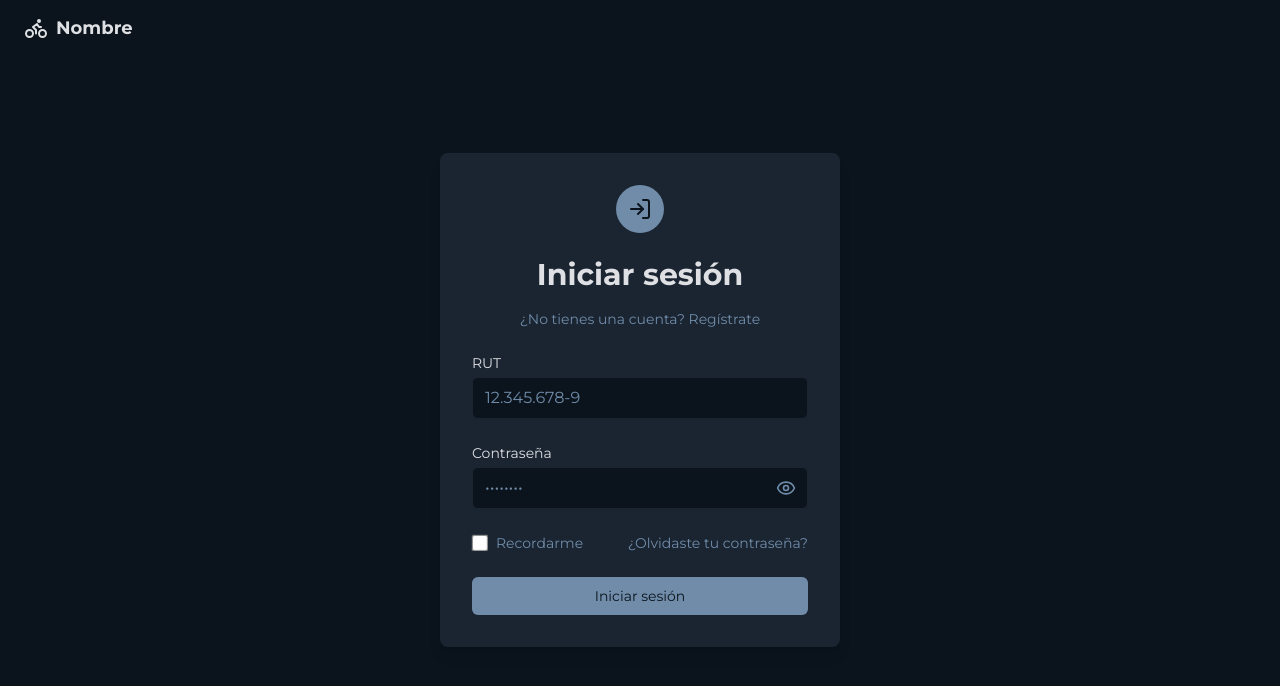
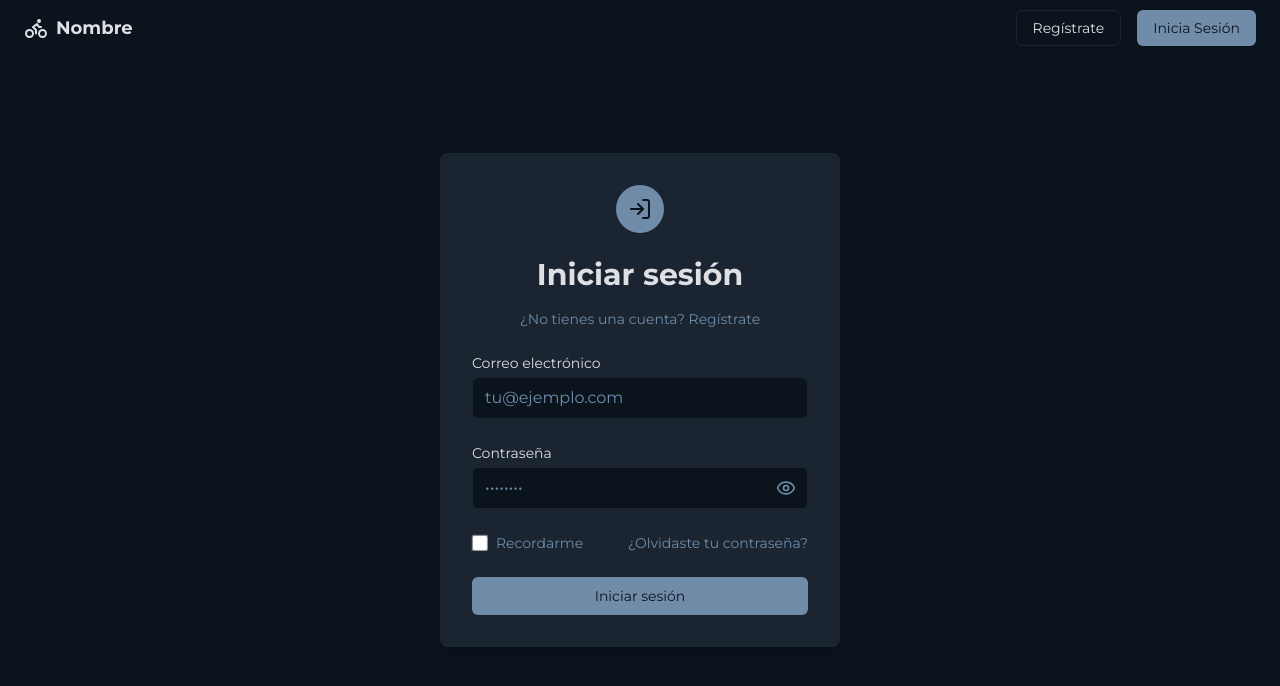
Before and after one commit to clikzz/Proyecto-ISW, a Next.js app in the folder frontend/: page /login in a window 1280 px wide. Shown: the top 686 px of the page. Built offline with nearby package versions, Linux system fonts and the light colour scheme.

Commit message:
Refactor JWT token expiration to 12 hours

```diff
--- a/frontend/src/components/Layout.jsx
+++ b/frontend/src/components/Layout.jsx
@@ -1,16 +1,48 @@
 // components/Layout.js
 import { Bike } from 'lucide-react';
 import Link from 'next/link';
+import { Button } from '@components/ui/button';
+import React from 'react';
+import { useRouter } from 'next/router';
+import { useAuth } from '../context/authContext';
 
 export default function Layout({ children }) {
+  const router = useRouter();
+  const { isAuthenticated, logout } = useAuth();
+
+  const handleLogout = () => {
+    logout();
+    router.push('/');
+  };
+
   return (
     <div>
-      <header className="absolute px-4 lg:px-6 h-14 flex items-center">
+      <header className="absolute px-4 lg:px-6 h-14 flex items-center justify-between w-full">
         <Link className="flex items-center justify-center" href="/">
           <Bike className="h-6 w-6" />
           <span className="ml-2 text-lg font-bold">Nombre</span>
         </Link>
-        <nav className="ml-auto flex gap-4 sm:gap-6"></nav>
+        <nav className="ml-auto flex gap-4 sm:gap-6">
+          <div className="space-x-4">
+            {isAuthenticated ? (
+              <>
+                <Link href="/home">
+                  <Button variant="outline">Home</Button>
+                </Link>
+                <Button onClick={handleLogout}>Cerrar Sesión</Button>
+              </>
+            ) : (
+              <>
+                <Link href="/register">
+                  <Button variant="outline">Regístrate</Button>
+                </Link>
+                <Link href="/login">
+                  <Button>Inicia Sesión</Button>
+                </Link>
+              </>
+            )}
+          </div>
+        </nav>
       </header>
       <main>{children}</main>
     </div>
--- /dev/null
+++ b/frontend/src/context/authContext.js
@@ -0,0 +1,31 @@
+// context/authContext.js
+import React, { createContext, useContext, useState, useEffect } from 'react';
+
+const AuthContext = createContext();
+
+export const AuthProvider = ({ children }) => {
+  const [isAuthenticated, setIsAuthenticated] = useState(false);
+
+  useEffect(() => {
+    const token = localStorage.getItem('token');
+    setIsAuthenticated(!!token);
+  }, []);
+
+  const login = (token) => {
+    localStorage.setItem('token', token);
+    setIsAuthenticated(true);
+  };
+
+  const logout = () => {
+    localStorage.removeItem('token');
+    setIsAuthenticated(false);
+  };
+
+  return (
+    <AuthContext.Provider value={{ isAuthenticated, login, logout }}>
+      {children}
+    </AuthContext.Provider>
+  );
+};
+
+export const useAuth = () => useContext(AuthContext);
--- a/frontend/src/pages/_app.jsx
+++ b/frontend/src/pages/_app.jsx
@@ -2,6 +2,7 @@
 import { Montserrat } from 'next/font/google';
 import Layout from '@components/Layout';
 import '@styles/globals.css'; // Asegúrate de que la ruta es correcta
+import { AuthProvider } from '../context/authContext';
 
 const montserrat = Montserrat({
   subsets: ['latin'],
@@ -11,9 +12,11 @@ const montserrat = Montserrat({
 export default function MyApp({ Component, pageProps }) {
   return (
     <div className={montserrat.className}>
-      <Layout>
-        <Component {...pageProps} />
-      </Layout>
+      <AuthProvider>
+        <Layout>
+          <Component {...pageProps} />
+        </Layout>
+      </AuthProvider>
     </div>
   );
 }
--- a/frontend/src/pages/index.jsx
+++ b/frontend/src/pages/index.jsx
@@ -20,14 +20,6 @@ export default function LandingPage() {
                   dignissimos distinctio perspiciatis enim, animi, expedita et
                   qui fugit quibusdam libero ea consectetur.
                 </p>
-              </div>
-              <div className="space-x-4">
-                <Link href="/register">
-                  <Button>Regístrate</Button>
-                </Link>
-                <Link href="/login">
-                  <Button variant="outline">Inicia Sesión</Button>
-                </Link>
               </div>
             </div>
           </div>
--- a/frontend/src/pages/login.jsx
+++ b/frontend/src/pages/login.jsx
@@ -1,16 +1,22 @@
 'use client';
 
 import React, { useState, useEffect } from 'react';
+import { useRouter } from 'next/router';
 import { Eye, EyeOff, LogIn } from 'lucide-react';
 import Link from 'next/link';
 import AOS from 'aos';
 import 'aos/dist/aos.css';
 import { loginUser } from '@hooks/useAuth';
+import { useAuth } from '../context/authContext';
 
 export default function Login() {
+  const [email, setEmail] = useState('');
+  const [password, setPassword] = useState('');
   const [showPassword, setShowPassword] = useState(false);
   const [eyeAnimation, setEyeAnimation] = useState(false);
-  const [rut, setRut] = useState('');
+  const [error, setError] = useState(null);
+  const router = useRouter();
+  const { login } = useAuth();
 
   useEffect(() => {
     AOS.init({ duration: 500 });
@@ -19,29 +25,24 @@ export default function Login() {
   const togglePasswordVisibility = () => {
     setShowPassword(!showPassword);
     setEyeAnimation(true);
-    setTimeout(() => setEyeAnimation(false), 300);
+    setTimeout(() => setEyeAnimation(false), 300); // Detenemos la animación tras 300ms
   };
 
-  const formatRut = (value) => {
-    const cleanValue = value.replace(/\./g, '').replace(/-/g, '').replace(/\s+/g, '');
+  const handleSubmit = async (e) => {
+    e.preventDefault();
+    setError(null);
 
-    // Limitar el RUT a 11 caracteres (sin puntos ni guion)
-    if (cleanValue.length > 11) return rut;
-
-    const cuerpo = cleanValue.slice(0, -1);
-    const verificador = cleanValue.slice(-1);
-
-    const formattedCuerpo = cuerpo.replace(/\B(?=(\d{3})+(?!\d))/g, '.');
-
-    return `${formattedCuerpo}-${verificador}`;
-  };
-
-  const handleRutChange = (event) => {
-    const formattedRut = formatRut(event.target.value);
-
-    // Limitar a 12 caracteres con puntos y guion
-    if (formattedRut.length <= 12) {
-      setRut(formattedRut);
+    try {
+      const response = await loginUser(email, password);
+      login(response.token);
+      router.push('/home'); // Redirigir a la página protegida
+      console.log('Usuario logueado:', response);
+    } catch (error) {
+      setError('Error en el inicio de sesión. Por favor, inténtalo de nuevo.');
+      console.error(
+        'Error en el inicio de sesión:',
+        error.response?.data || error.message
+      );
     }
   };
 
@@ -67,24 +68,27 @@ export default function Login() {
             </Link>
           </p>
 
-          <form className="space-y-6">
+          {error && (
+            <p className="text-sm text-center text-red-500 mb-4">{error}</p>
+          )}
+
+          <form className="space-y-6" onSubmit={handleSubmit}>
             <div>
               <label
-                htmlFor="rut"
+                htmlFor="email"
                 className="block text-sm font-medium text-foreground"
               >
-                RUT
+                Correo electrónico
               </label>
               <input
-                id="rut"
-                name="rut"
-                type="text"
-                value={rut}
-                onChange={handleRutChange}
+                id="email"
+                name="email"
+                type="email"
+                value={email}
+                onChange={(e) => setEmail(e.target.value)}
                 required
                 className="mt-1 appearance-none block w-full px-3 py-2 border border-input rounded-md shadow-sm bg-background text-foreground placeholder-muted-foreground focus:outline-none focus:ring-2 focus:ring-primary focus:border-primary transition duration-300"
-                placeholder="12.345.678-9"
-                maxLength={12} // Limitar el input a 12 caracteres
+                placeholder="tu@ejemplo.com"
               />
             </div>
 
@@ -100,6 +104,8 @@ export default function Login() {
                   id="password"
                   name="password"
                   type={showPassword ? 'text' : 'password'}
+                  value={password}
+                  onChange={(e) => setPassword(e.target.value)}
                   required
                   className="appearance-none block w-full px-3 py-2 border border-input rounded-md shadow-sm bg-background text-foreground placeholder-muted-foreground focus:outline-none focus:ring-2 focus:ring-primary focus:border-primary transition duration-300"
                   placeholder="••••••••"
@@ -128,6 +134,7 @@ export default function Login() {
 
             <div className="flex items-center justify-between">
               <div className="flex items-center">
+                {/* Aplicamos la animación pulse al checkbox */}
                 <input
                   id="remember-me"
                   name="remember-me"
--- a/frontend/src/pages/register.jsx
+++ b/frontend/src/pages/register.jsx
@@ -1,9 +1,11 @@
+// pages/register.jsx
 'use client';
 
 import React, { useState } from 'react';
 import { useRouter } from 'next/router';
 import { Eye, EyeOff, UserPlus } from 'lucide-react';
 import { registerUser } from '@hooks/useAuth';
+import { useAuth } from '../context/authContext';
 
 export default function Register() {
   const [showPassword, setShowPassword] = useState(false);
@@ -16,6 +18,7 @@ export default function Register() {
   const [confirmPassword, setConfirmPassword] = useState('');
   const [error, setError] = useState(null);
   const router = useRouter();
+  const { login } = useAuth();
 
   const togglePasswordVisibility = () => {
     setShowPassword(!showPassword);
@@ -65,7 +68,7 @@ export default function Register() {
         email,
         password_user,
       });
-      localStorage.setItem('token', response.token);
+      login(response.token);
       router.push('/home'); // Redirigir a la página protegida
     } catch (err) {
       setError('Error al registrar. Por favor, inténtalo de nuevo.');
@@ -93,6 +96,10 @@ export default function Register() {
               Inicia sesión
             </a>
           </p>
+
+          {error && (
+            <p className="text-sm text-center text-red-500 mb-4">{error}</p>
+          )}
 
           <form className="space-y-6" onSubmit={handleSubmit}>
             <div>
```
Also changed, not shown: 1 other file (tests, documents, lock files or other folders).
